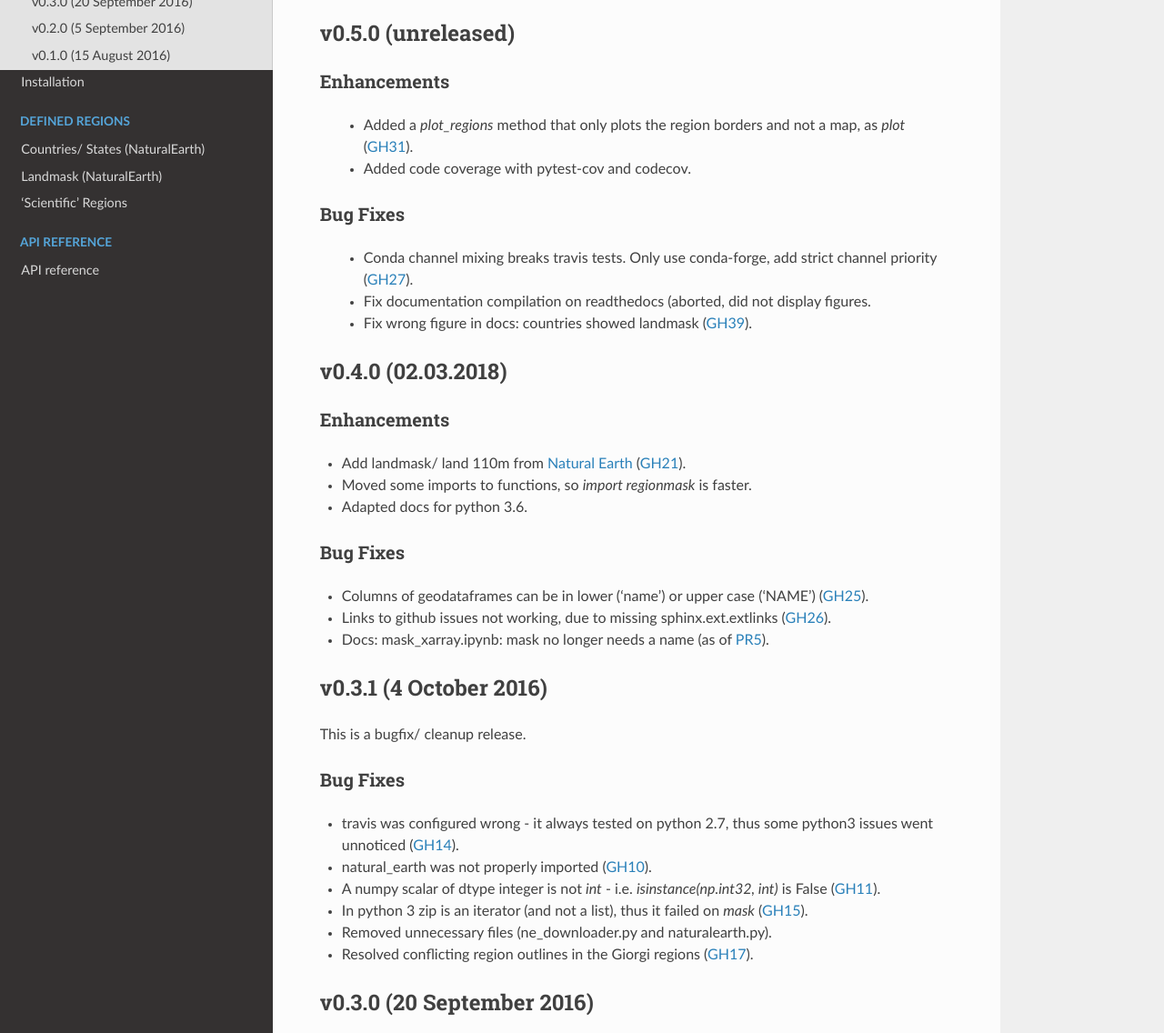
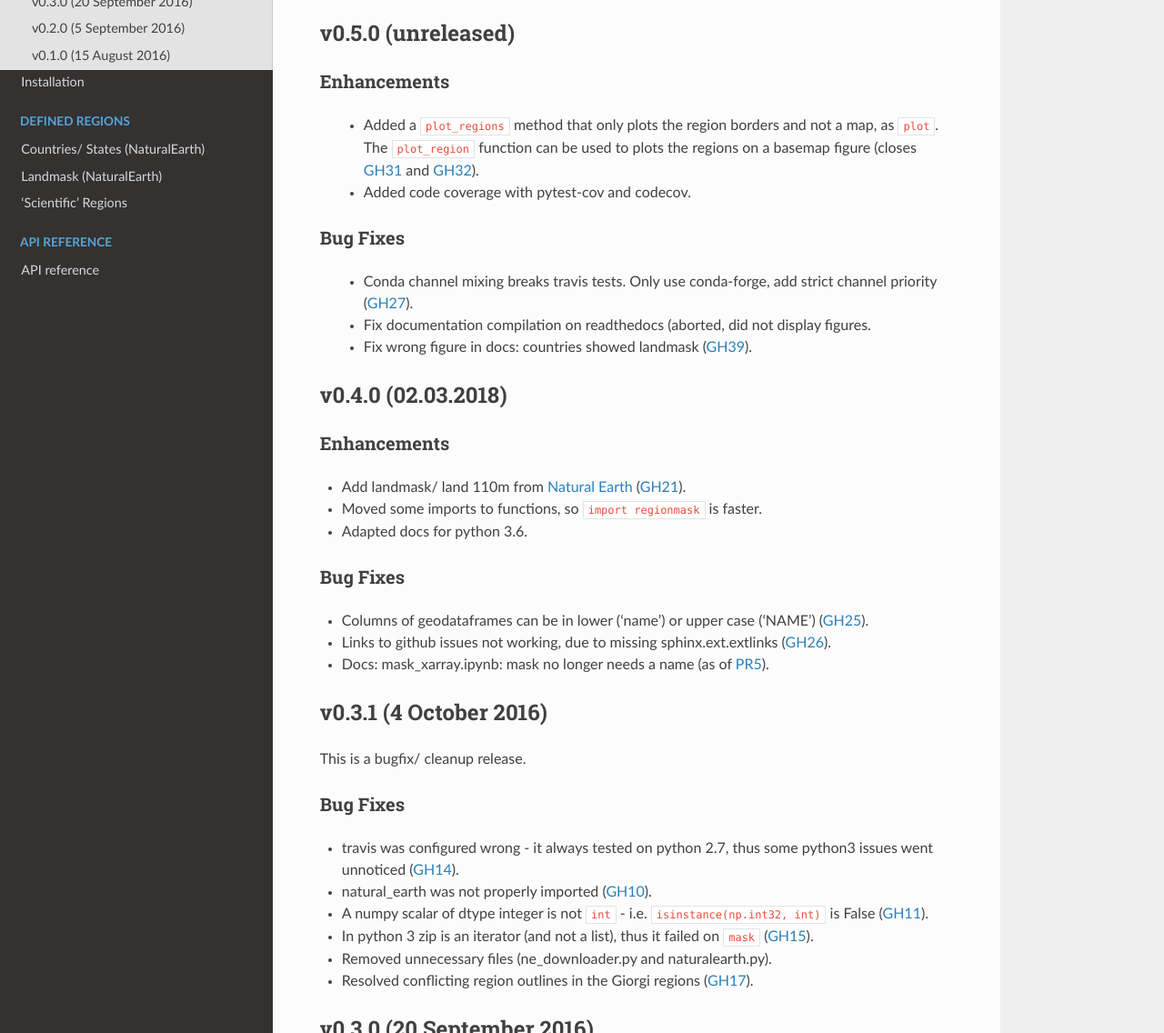
Before and after one commit to regionmask/regionmask, a Sphinx documentation site: the page built from docs/whats_new.rst, in a window 1280 px wide and 1400 px high, cut to the strip 264-1400 px from the top of the window. Shown: the whole strip at 91% size. Built offline with Sphinx 7.4.7 and the Read the Docs theme 2.0.0, drawn with Linux system fonts in a browser that asks for light colours; pages that are not in the unit, such as notebooks, are missing from menus.

Commit message:
update whats_new

```diff
--- a/docs/whats_new.rst
+++ b/docs/whats_new.rst
@@ -15,8 +15,9 @@ v0.5.0 (unreleased)
 
 Enhancements
 ~~~~~~~~~~~~
- - Added a `plot_regions` method that only plots the region borders and not a map,
-   as `plot` (:issue:`31`).
+ - Added a :code:`plot_regions` method that only plots the region borders and not a map,
+   as :code:`plot`. The :code:`plot_region` function can be used to plots the regions on a
+   basemap figure  (closes :issue:`31` and :issue:`32`).
  - Added code coverage with pytest-cov and codecov.
 
 Bug Fixes
@@ -35,7 +36,7 @@ Enhancements
 ~~~~~~~~~~~~
 
 - Add landmask/ land 110m from `Natural Earth <http://www.naturalearthdata.com/downloads/110m-physical-vectors/>`_ (:issue:`21`).
-- Moved some imports to functions, so `import regionmask` is faster.
+- Moved some imports to functions, so :code:`import regionmask` is faster.
 - Adapted docs for python 3.6.
 
 Bug Fixes
@@ -56,10 +57,10 @@ Bug Fixes
 - travis was configured wrong - it always tested on python 2.7, thus some
   python3 issues went unnoticed (:issue:`14`).
 - natural_earth was not properly imported (:issue:`10`).
-- A numpy scalar of dtype integer is not `int` - i.e. `isinstance(np.int32, int)`
+- A numpy scalar of dtype integer is not :code:`int` - i.e. :code:`isinstance(np.int32, int)`
   is False (:issue:`11`).
 - In python 3 zip is an iterator (and not a list), thus it failed on
-  `mask` (:issue:`15`).
+  :code:`mask` (:issue:`15`).
 - Removed unnecessary files (ne_downloader.py and naturalearth.py).
 - Resolved conflicting region outlines in the Giorgi regions (:issue:`17`).
 
```
